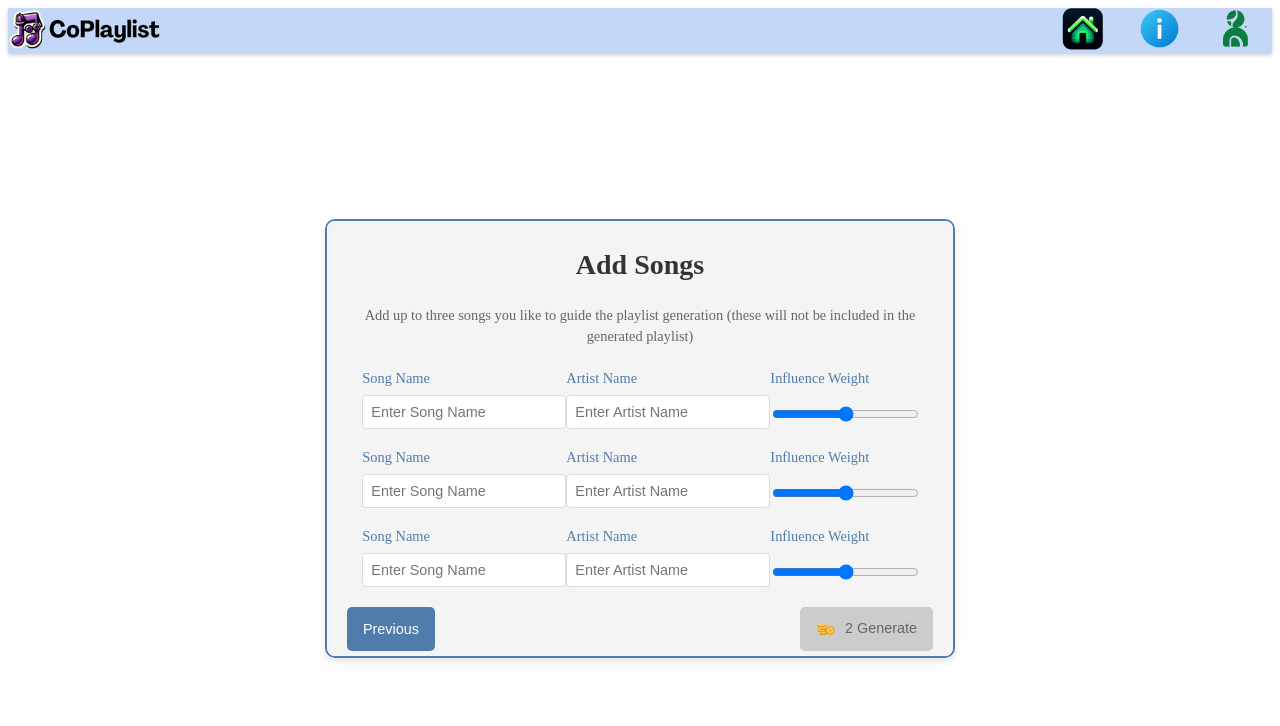
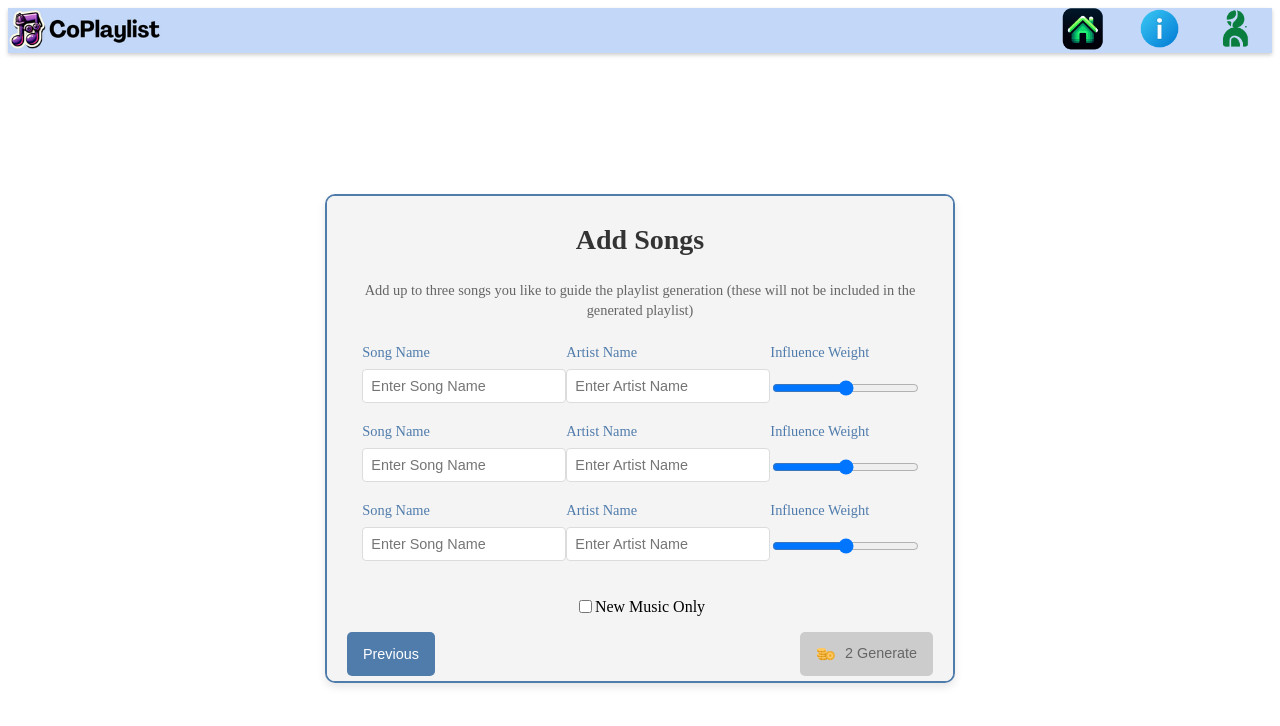
Before and after one commit to WuTangLan1/coplaylist, a Vue app: page /songs in a window 1280 px wide. Shown: the top 726 px of the page. Built offline with nearby package versions, Linux system fonts and the light colour scheme; no server answers.

Commit message:
new music option

```diff
--- a/src/components/inputsDir/songsContainer.vue
+++ b/src/components/inputsDir/songsContainer.vue
@@ -10,6 +10,8 @@ export default {
     const promptStore = usePromptStore();
     const router = useRouter();
     const authStore = useAuthStore();
+    const newMusic = ref(false);
+    const showTooltip = ref(false);
 
     const selectedSongs = ref([
       { name: '', artist: '', influence: 50 },
@@ -33,7 +35,7 @@ export default {
         console.error("User is not logged in. Cannot generate playlist.");
         return;
       }
-      await promptStore.generatePlaylist();
+      await promptStore.generatePlaylist(newMusic.value);
       router.push({ name: 'Output' });
     }
 
@@ -46,7 +48,9 @@ export default {
       updateSong,
       generatePlaylist,
       goBack,
-      authStore
+      authStore,
+      newMusic,
+      showTooltip
     };
   }
 };
@@ -87,6 +91,10 @@ export default {
           </div>
         </div>
       </div>
+      <div class="checkbox-group">
+        <input type="checkbox" id="newMusic" v-model="newMusic" />
+        <label for="newMusic">New Music Only</label>
+    </div>
     <div class="button-group">
       <button class="prev-btn" @click="goBack">Previous</button>
       <button class="gen-btn" :disabled="!authStore.isAuthenticated || (authStore.user && authStore.user.tokens < 2)" @click="generatePlaylist">
@@ -185,11 +193,29 @@ h3.description {
   outline: none;
 }
 
+.checkbox-group {
+  display: flex;
+  align-items: center;
+  margin-top: 1rem;
+  margin-bottom: 1rem;
+  position: relative;
+}
+
+.help-icon {
+  display: inline-block;
+  margin-left: 5px;
+  color: #507cac;
+  cursor: help;
+  font-weight: bold;
+  font-size: larger;
+}
+
 .button-group {
   display: flex;
   justify-content: space-between;
   width: 95%;
   margin-top: 1rem;
+
   margin: auto;
 }
 
--- a/src/stores/usePromptStore.js
+++ b/src/stores/usePromptStore.js
@@ -97,7 +97,7 @@ export const usePromptStore = defineStore('prompt', {
       if (!isAllValid) console.log("Overall validation failed");
       return isAllValid;
     },
-    async generatePlaylist() {
+    async generatePlaylist(newMusic) {
       const authStore = useAuthStore();
       if (!this.validateAll()) {
         console.error("Validation failed. Make sure all required fields are filled correctly.");
@@ -109,7 +109,7 @@ export const usePromptStore = defineStore('prompt', {
         const userTaste = authStore.user.taste || "General";
         const playlistStore = usePlaylistStore();
 
-        const previousSongs = await playlistStore.fetchUserPlaylists(authStore.user.uid);
+        const previousSongs = newMusic ? [] : await playlistStore.fetchUserPlaylists(authStore.user.uid);
 
         const playlistDetails = {
           vibes: this.vibes,
```
